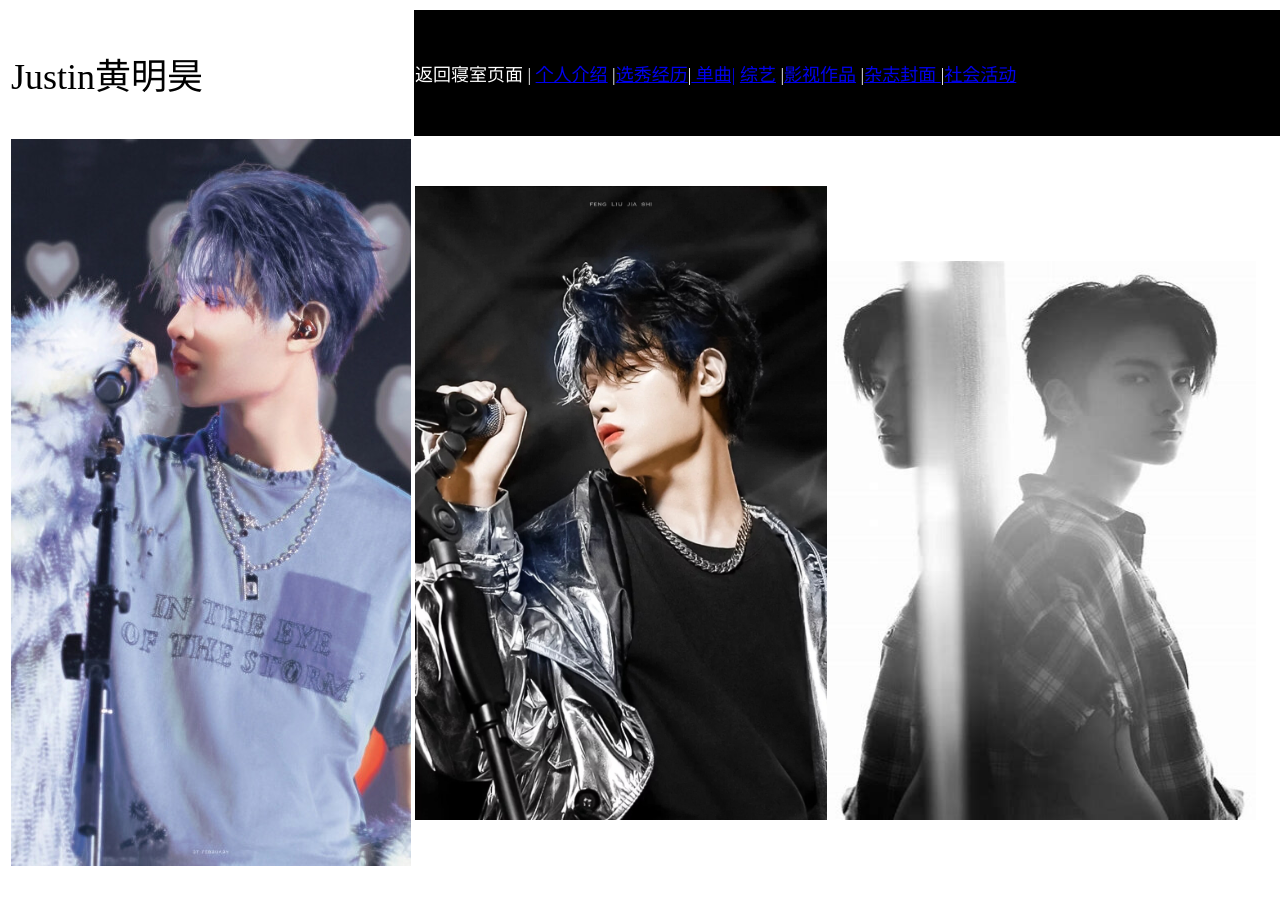
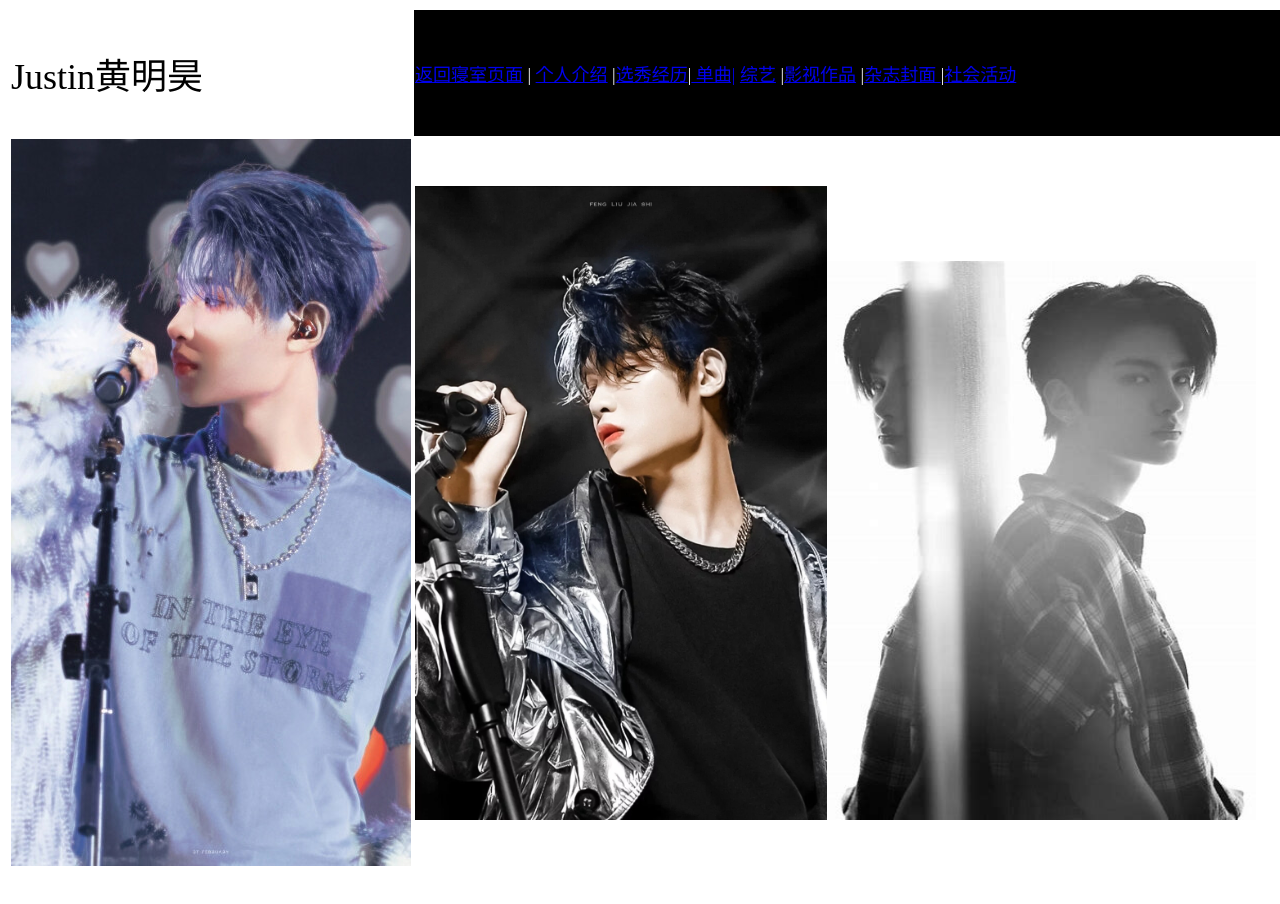
Before and after one commit to foreverlo/zsl618.github.io, a plain HTML site: page index.html in a window 1280 px wide. Shown: the top 904 px of the page. Drawn offline with Linux system fonts and the light colour scheme.

Commit message:
Update index.html

```diff
--- a/index.html
+++ b/index.html
@@ -18,7 +18,7 @@ body {
   <tbody>
     <tr>
       <td width="390" height="41" bgcolor="#FFFFFF" style="font-size: 24px; color: #000000;"><p style="font-size: 36px; color: #000000;">Justin黄明昊  </p></td>
-      <td width="924" height="20" bgcolor="#000000" style="color: #FFFFFF; font-size: 18px;">返回寝室页面 | <a href="web/Untitled-6.html">个人介绍</a> |<a href="web/Untitled-2.html">选秀经历</a>|<a href="web/Untitled-5.html"> 单曲|</a> <a href="web/Untitled-3.html">综艺</a> |<a href="web/Untitled-7.html">影视作品</a> |<a href="web/Untitled-8.html">杂志封面 </a>|<a href="web/Untitled-9.html">社会活动</a></td>
+      <td width="924" height="20" bgcolor="#000000" style="color: #FFFFFF; font-size: 18px;"><a href="https://yoshiki-725.github.io/2024homework/%E5%AF%9D%E5%AE%A4%E4%B8%BB%E9%A1%B5.html">返回寝室页面</a> | <a href="web/Untitled-6.html">个人介绍</a> |<a href="web/Untitled-2.html">选秀经历</a>|<a href="web/Untitled-5.html"> 单曲|</a> <a href="web/Untitled-3.html">综艺</a> |<a href="web/Untitled-7.html">影视作品</a> |<a href="web/Untitled-8.html">杂志封面 </a>|<a href="web/Untitled-9.html">社会活动</a></td>
     </tr>
     <tr>
       <td><img src="image/20220712000856_1ad44.thumb.400_0.jpg" width="400" height="727" alt=""/></td>
```
